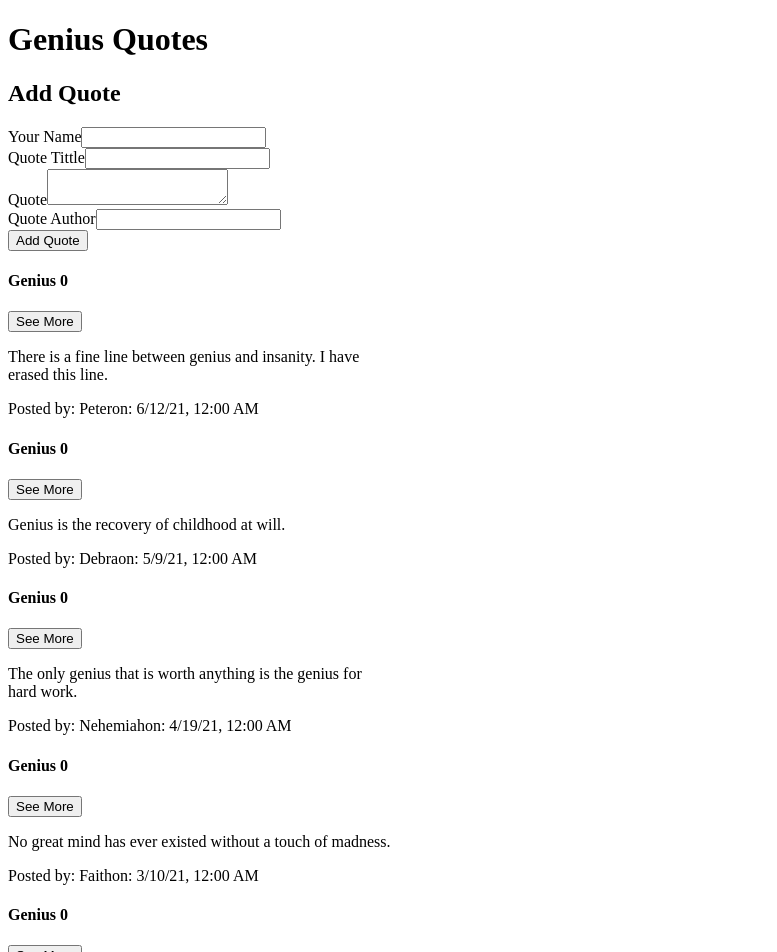
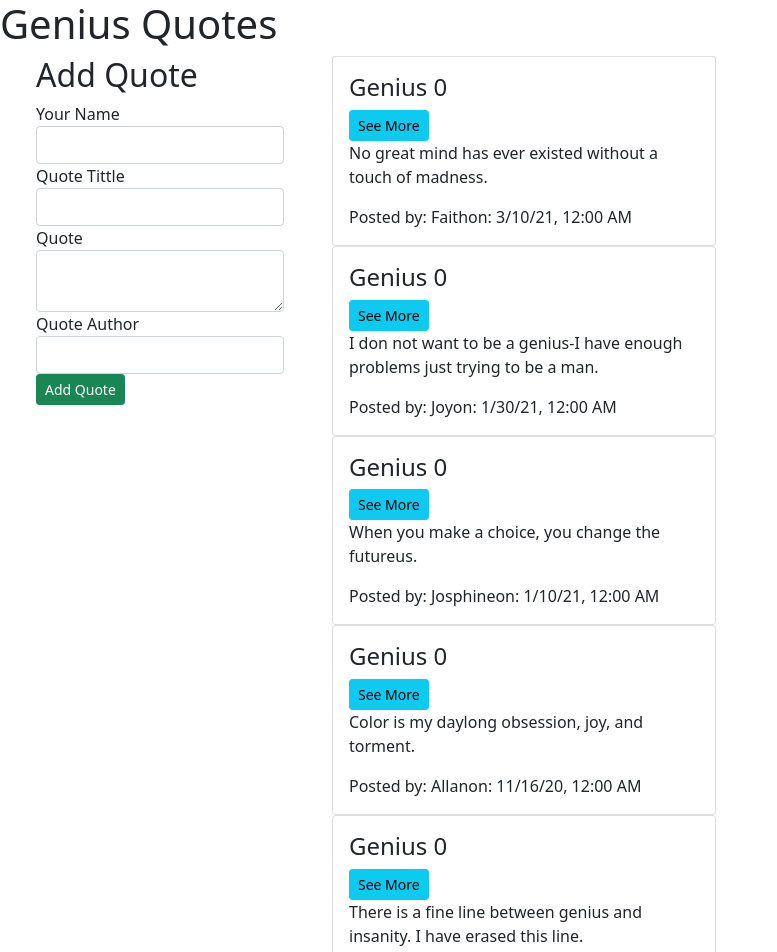
Before and after one commit to Ammoh-Moringa/Quotes, an Angular app in the folder Quotes/: page / in a window 1280 px wide. Shown: the top 952 px of the page, without its empty margins (0-777 px from the left). Built offline with nearby package versions, Linux system fonts and the light colour scheme.

Commit message:
Add bootsrap

```diff
--- a/Quotes/package.json
+++ b/Quotes/package.json
@@ -19,6 +19,8 @@
     "@angular/platform-browser": "~11.2.13",
     "@angular/platform-browser-dynamic": "~11.2.13",
     "@angular/router": "~11.2.13",
+    "bootstrap": "^5.0.1",
+    "popper": "^1.0.1",
     "rxjs": "~6.6.0",
     "tslib": "^2.0.0",
     "zone.js": "~0.11.3"
--- a/Quotes/src/app/quote/quote.component.ts
+++ b/Quotes/src/app/quote/quote.component.ts
@@ -9,11 +9,11 @@ import { Quotes } from '../quotes';
 export class QuoteComponent implements OnInit {
   title = 'Genius Quotes ';
   quotes:Quotes[] = [
-    new Quotes (1,'Peter','Genius','There is a fine line between genius and insanity. I have erased this line.','Oscar Levant', new Date(2021,5,12),0,0),
+    new Quotes (1,'Peter','Genius','There is a fine line between genius and insanity. I have erased this line.','Oscar Levant', new Date(2020,5,12),0,0),
     new Quotes (2,'Faith','Genius','No great mind has ever existed without a touch of madness.','Aristotle',new Date(2021,2,10),0,0),
-    new Quotes (3,'Simon','Genius','It takes a lot of time to be a genius. You have to sit around so much, doing nothing, really doing nothing.','Gertrude Stein',new Date(2021,1,21),0,0),
-    new Quotes (4,'Debra','Genius','Genius is the recovery of childhood at will.','Arthur Rimbaud',new Date(2021,4,9),0,0),
-    new Quotes (5,'Nehemiah','Genius','The only genius that is worth anything is the genius for hard work.','Oscar Wilde',new Date(2021,3,19),0,0),
+    new Quotes (3,'Simon','Genius','It takes a lot of time to be a genius. You have to sit around so much, doing nothing, really doing nothing.','Gertrude Stein',new Date(2020,1,21),0,0),
+    new Quotes (4,'Debra','Genius','Genius is the recovery of childhood at will.','Arthur Rimbaud',new Date(2020,4,9),0,0),
+    new Quotes (5,'Nehemiah','Genius','The only genius that is worth anything is the genius for hard work.','Oscar Wilde',new Date(2020,3,19),0,0),
     new Quotes (6,'Josphine','Genius','When you make a choice, you change the futureus.','Deepak Chopra',new Date(2020,12,10),0,0),
     new Quotes (7,'Allan','Genius','Color is my daylong obsession, joy, and torment.','Claude Monet ',new Date(2020,10,16),0,0),
     new Quotes (8,'Joy','Genius','I don not want to be a genius-I have enough problems just trying to be a man.','Albert Camus ',new Date(2020,12,30),0,0),
--- a/Quotes/src/styles.css
+++ b/Quotes/src/styles.css
@@ -1 +1,2 @@
 /* You can add global styles to this file, and also import other style files */
+@import "~bootstrap/dist/css/bootstrap.css"
```
Also changed, not shown: 1 other file (tests, documents, lock files or other folders).
